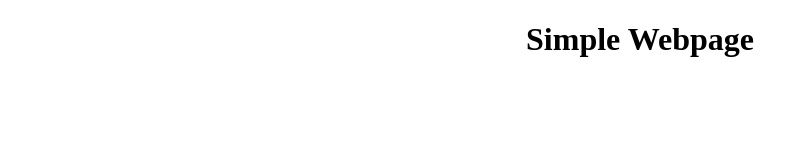
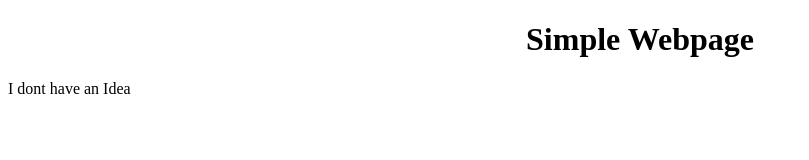
Before and after one commit to dyoas123/it24-assestment, a plain HTML site: page index.html in a window 1280 px wide. Shown: the whole page, without its empty margins (0-809 px from the left). Drawn offline with Linux system fonts and the light colour scheme.

Commit message:
added <p>

```diff
--- a/index.html
+++ b/index.html
@@ -9,5 +9,7 @@
     <center>
     <h1>Simple Webpage</h1>
 </center>
+<p>I dont have an Idea</p>
+
 </body>
 </html>
```
